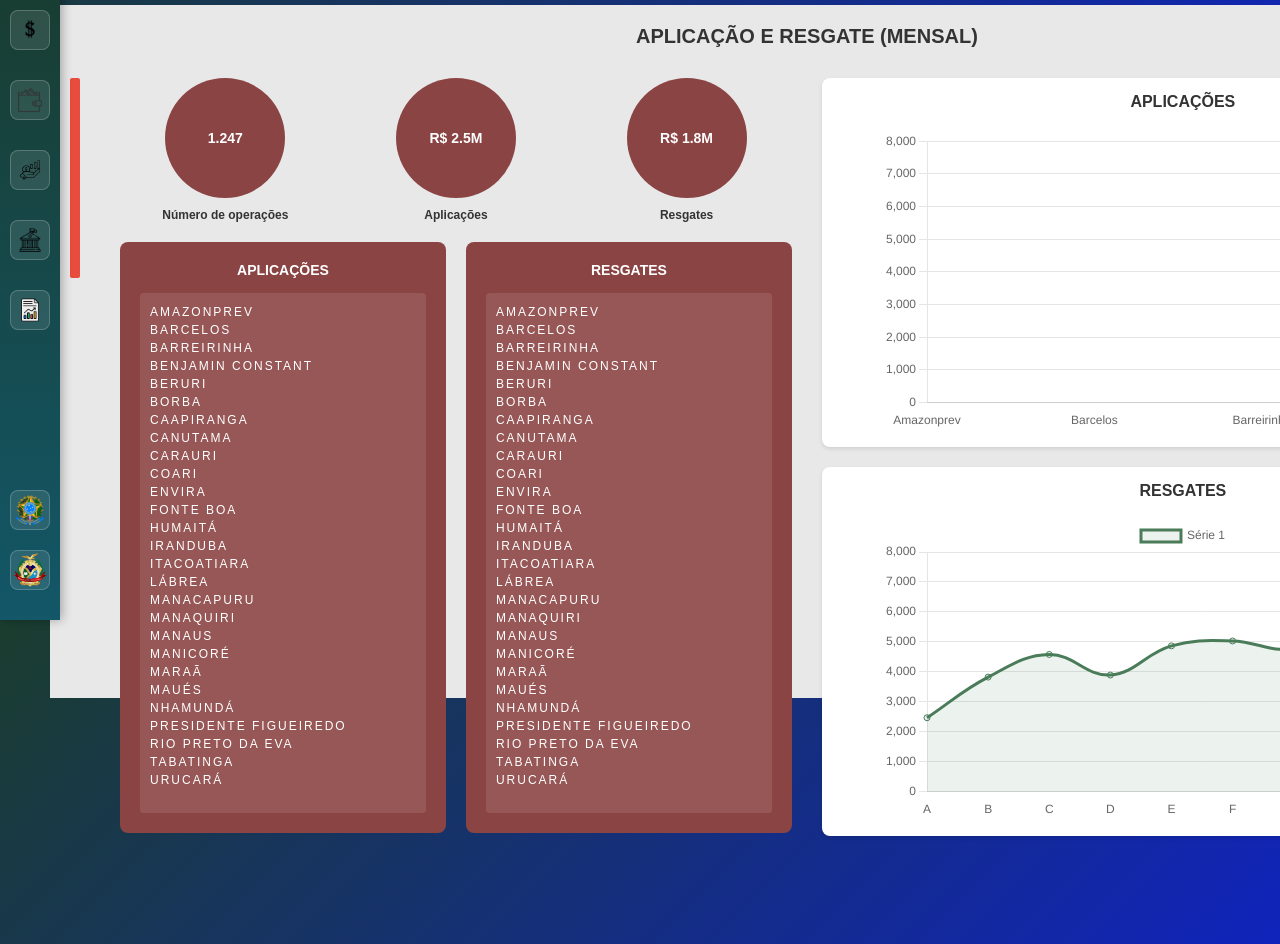
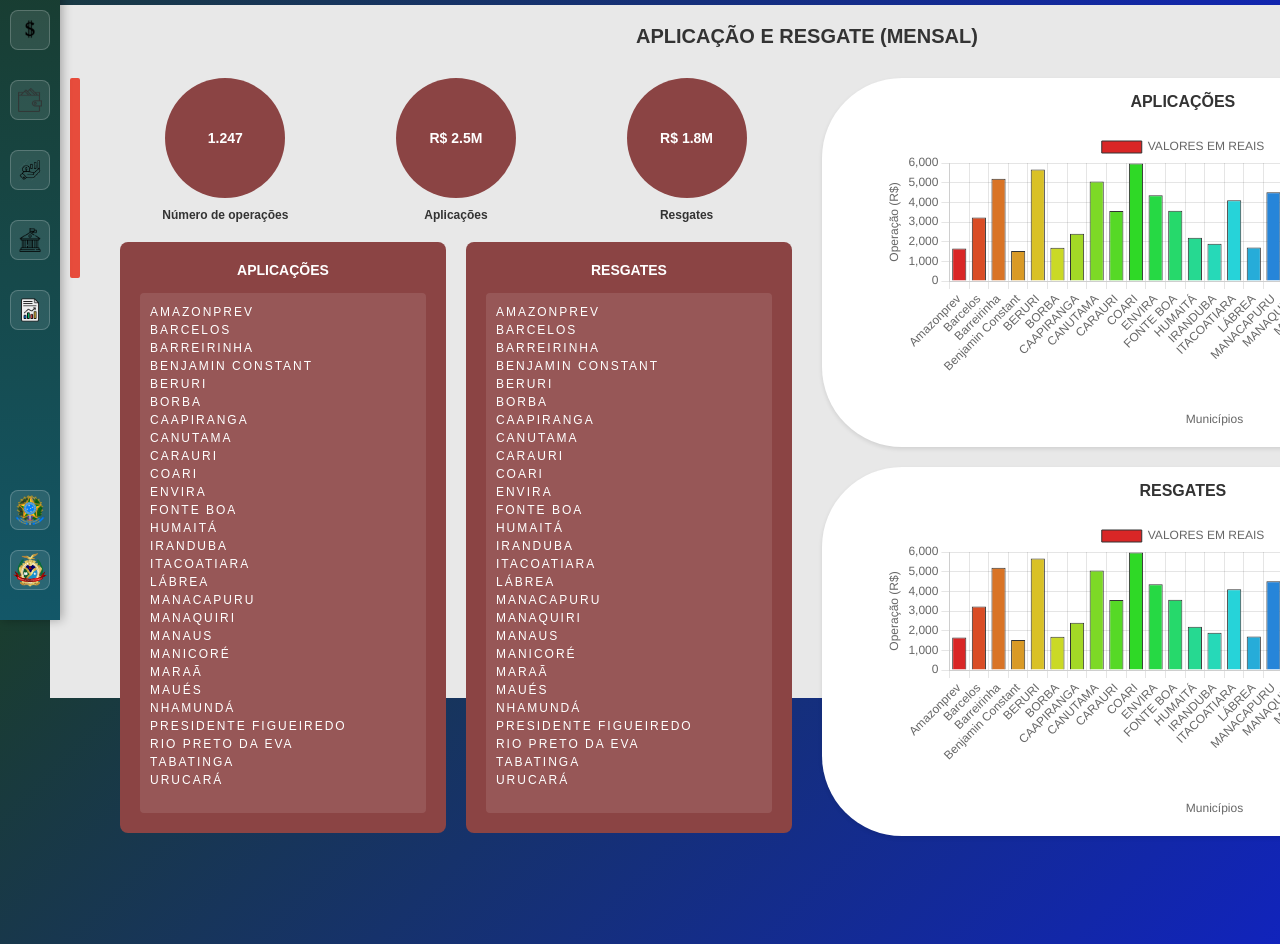
Before and after one commit to IGLESONSHARP/dicerp-web.github.io, a website: page public/relatoriomensal.html in a window 1280 px wide. Shown: the part 180-1124 px from the top of the page. Drawn offline with nearby package versions, Linux system fonts and the light colour scheme.

Commit message:
frontend grafico mensal concluido

```diff
--- a/public/script/relatoriomensal.js
+++ b/public/script/relatoriomensal.js
@@ -1,5 +1,8 @@
 const monthlyData = {
-  labels: ['A', 'B', 'C', 'D', 'E', 'F', 'G', 'H', 'I', 'J'],
+  labels: ['Amazonprev', 'Barcelos', 'Barreirinha', 'Benjamin Constant', 'BERURI', 'BORBA', 'CAAPIRANGA',
+  'CANUTAMA', 'CARAURI', 'COARI', 'ENVIRA', 'FONTE BOA', 'HUMAITÁ', 'IRANDUBA',
+  'ITACOATIARA', 'LÁBREA', 'MANACAPURU', 'MANAQUIRI', 'MANAUS', 'MANICORÉ', 'MARAÃ',
+  'MAUÉS', 'NHAMUNDÁ', 'PRESIDENTE FIGUEIREDO', 'RIO PRETO DA EVA', 'TABATINGA', 'URUCARÁ'],
   datasets: [
     {
       label: 'Série 1',
@@ -25,12 +28,63 @@ const chartOptions = {
 const aplicacoesCtx = document.getElementById('aplicacoesChart').getContext('2d');
 const resgatesCtx = document.getElementById('resgatesChart').getContext('2d');
 
+
+const municipios = [
+  'Amazonprev', 'Barcelos', 'Barreirinha', 'Benjamin Constant', 'BERURI', 'BORBA', 'CAAPIRANGA',
+  'CANUTAMA', 'CARAURI', 'COARI', 'ENVIRA', 'FONTE BOA', 'HUMAITÁ', 'IRANDUBA',
+  'ITACOATIARA', 'LÁBREA', 'MANACAPURU', 'MANAQUIRI', 'MANAUS', 'MANICORÉ', 'MARAÃ',
+  'MAUÉS', 'NHAMUNDÁ', 'PRESIDENTE FIGUEIREDO', 'RIO PRETO DA EVA', 'TABATINGA', 'URUCARÁ'
+];
+
+// Exemplo: valores simulados aleatórios
+const valores = municipios.map(() => Math.floor(Math.random() * 5000) + 1000);
+
+// Cores diferentes para cada barra
+const cores = municipios.map((_, i) => `hsl(${i * 13}, 70%, 50%)`);
+/*aplicações*/
 const aplicacoesChart = new Chart(aplicacoesCtx, {
-  type: 'line',
+  type: 'bar',
   data: {
-    labels: ['Amazonprev', 'Barcelos', 'Barreirinha', 'Benjamin Constant']
+    labels: municipios,
+    datasets: [{
+      label: 'VALORES EM REAIS',
+      data: valores,
+      backgroundColor: cores,
+      borderColor: '#333',
+      borderWidth: 1
+    }]
   },
-  options: chartOptions
+  options: {
+    responsive: true,
+    scales: {
+      y: {
+        beginAtZero: true,
+        title: {
+          display: true,
+          text: 'Operação (R$)'
+        }
+      },
+      x: {
+        title: {
+          display: true,
+          text: 'Municípios'
+        },
+        ticks: {
+          autoSkip: false,
+          maxRotation: 90,
+          minRotation: 45
+        }
+      }
+    },
+    plugins: {
+      legend: {
+        display: true
+      },
+      tooltip: {
+        mode: 'index'
+      }
+    }
+  }
 });
 
 const redemptionsData = {
@@ -40,9 +94,48 @@ const redemptionsData = {
     data: ds.data.map(value => value * 0.8 + Math.random() * 500)
   }))
 };
-
-const resgatesChart = new Chart(resgatesCtx, {
-  type: 'line',
-  data: redemptionsData,
-  options: chartOptions
+/*resgates*/
+const resgatesChartChart = new Chart(resgatesCtx, {
+  type: 'bar',
+  data: {
+    labels: municipios,
+    datasets: [{
+      label: 'VALORES EM REAIS',
+      data: valores,
+      backgroundColor: cores,
+      borderColor: '#333',
+      borderWidth: 1
+    }]
+  },
+  options: {
+    responsive: true,
+    scales: {
+      y: {
+        beginAtZero: true,
+        title: {
+          display: true,
+          text: 'Operação (R$)'
+        }
+      },
+      x: {
+        title: {
+          display: true,
+          text: 'Municípios'
+        },
+        ticks: {
+          autoSkip: false,
+          maxRotation: 90,
+          minRotation: 45
+        }
+      }
+    },
+    plugins: {
+      legend: {
+        display: true
+      },
+      tooltip: {
+        mode: 'index'
+      }
+    }
+  }
 });
--- a/public/style/relatoriomensal.css
+++ b/public/style/relatoriomensal.css
@@ -194,7 +194,7 @@
         .chart-panel {
             flex: 1;
             background-color: white;
-            border-radius: 8px;
+            border-radius: 80px;
             padding: 15px;
             box-shadow: 0 2px 4px rgba(0,0,0,0.1);~
             height: 400px;
@@ -267,7 +267,6 @@
             padding: 10px 0;
             box-shadow: 2px 0 10px rgba(0, 0, 0, 0.3);
         }
-
         .sidebar-icons {
             flex: 1;
             display: flex;
@@ -277,6 +276,7 @@
             gap: 10px;
             position: relative;
         }
+
 
         .sidebar-item {
             width: 40px;
@@ -827,7 +827,10 @@
     padding: 10px;
     letter-spacing: 2px;
     line-height: 1.5;
+
 }
+
+
 
 /*GRAFICO APLICACOES E RESGATES*/
 #grafico-container {
```
